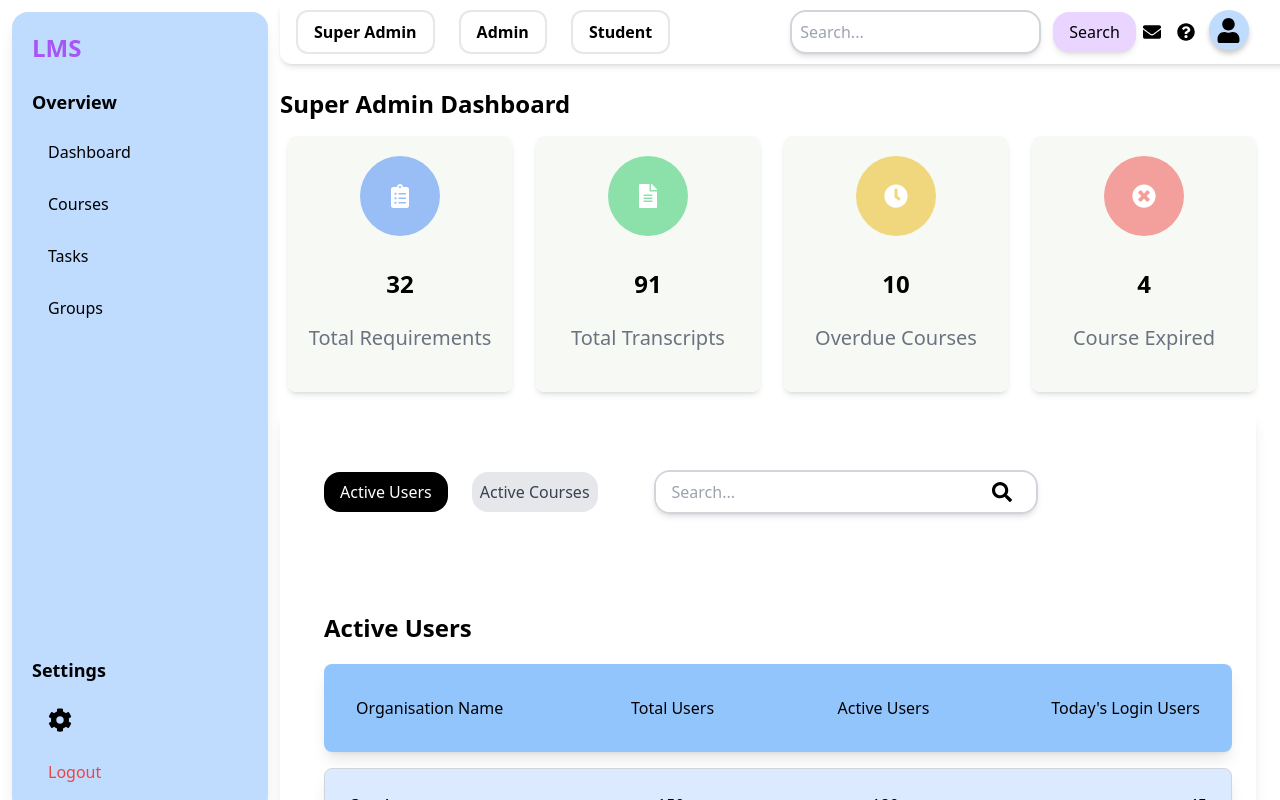
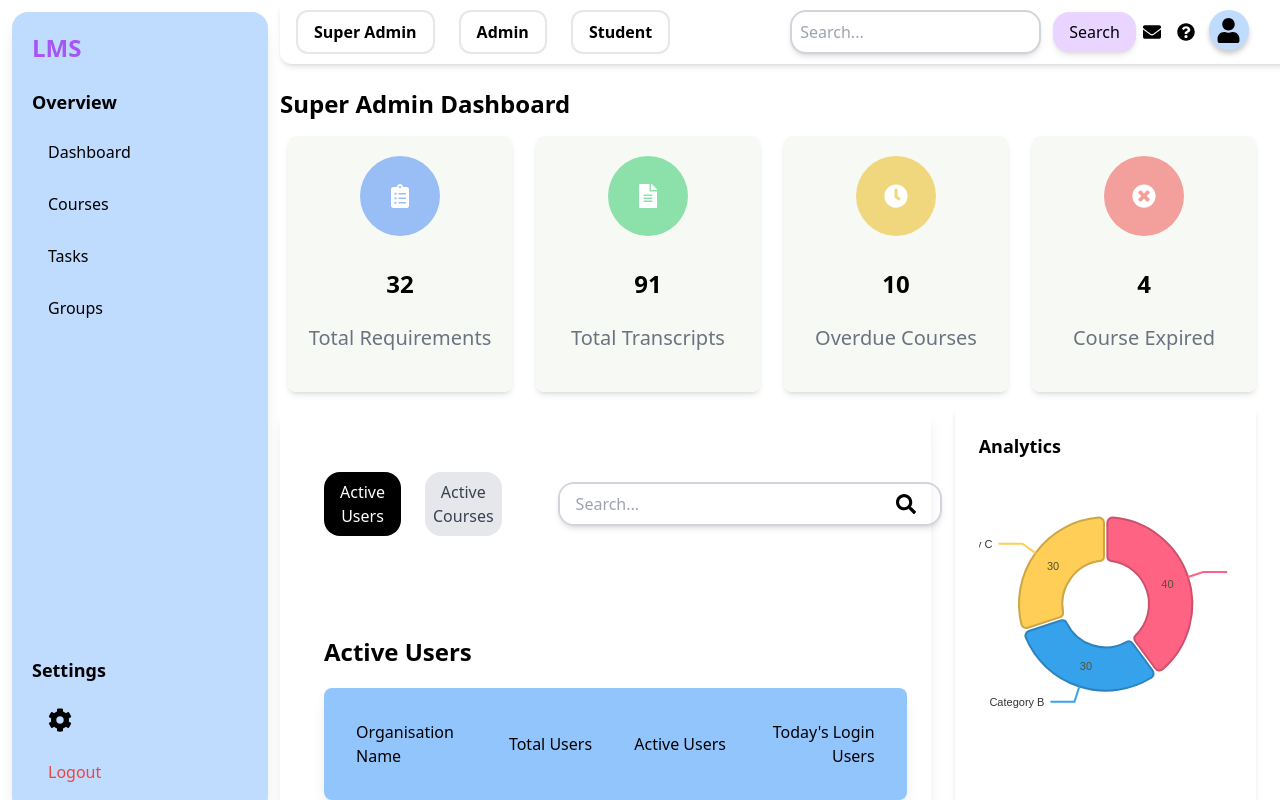
Before and after one commit to vivekelitelms/LMS-dashboard, a React (Vite) app: page /super-admin in a window 1280 px wide. Shown: the top 800 px of the page. Built offline with nearby package versions, Linux system fonts and the light colour scheme.

Commit message:
pie fixes

```diff
--- a/src/pages/AdminDashboard.jsx
+++ b/src/pages/AdminDashboard.jsx
@@ -140,6 +140,7 @@ export default function AdminDashboard() {
           innerRadius={0.5}
           padAngle={2}
           cornerRadius={5}
+          activeOuterRadiusOffset={8}
           colors={{ datum: "data.color" }}
           borderWidth={2}
           borderColor={{ from: "color", modifiers: [["darker", 0.6]] }}
@@ -148,7 +149,7 @@ export default function AdminDashboard() {
           arcLinkLabelsThickness={2}
           arcLinkLabelsColor={{ from: "color" }}
           arcLabelsSkipAngle={10}
-          arcLabelsTextColor={{ from: "color", modifiers: [["darker", 2]] }}
+          arcLabelsTextColor="#545333"
         />
       </div>
     </div>
--- a/src/pages/SuperAdminDashboard.jsx
+++ b/src/pages/SuperAdminDashboard.jsx
@@ -1,36 +1,37 @@
 import React from "react";
 import BaseLayout from "../layouts/BaseLayout";
 import { Card } from "../components/Card";
-import { FaClipboardList, FaFileAlt, FaClock, FaTimesCircle } from "react-icons/fa";
+import {
+  FaClipboardList,
+  FaFileAlt,
+  FaClock,
+  FaTimesCircle,
+} from "react-icons/fa";
 import ActiveList from "../Tables/ActiveList";
-import { ResponsivePie } from '@nivo/pie';
-
+import { ResponsivePie } from "@nivo/pie";
 
 export default function SuperAdminDashboard() {
-
   // Pie chart data
   const analyticsData = [
     {
-        "id": "Category A",
-        "label": "Category A",
-        "value": 40,
-        "color": "#FF6384"
+      id: "Category A",
+      label: "Category A",
+      value: 40,
+      color: "#FF6384",
     },
     {
-        "id": "Category B",
-        "label": "Category B",
-        "value": 30,
-        "color": "#36A2EB"
+      id: "Category B",
+      label: "Category B",
+      value: 30,
+      color: "#36A2EB",
     },
     {
-        "id": "Category C",
-        "label": "Category C",
-        "value": 30,
-        "color": "#FFCE56"
-      }
+      id: "Category C",
+      label: "Category C",
+      value: 30,
+      color: "#FFCE56",
+    },
   ];
-
-
 
   return (
     <BaseLayout>
@@ -68,30 +69,36 @@ export default function SuperAdminDashboard() {
           bgColor="bg-red-500/50"
         />
       </div>
-      <div className="lg:col-span-12 pt-4">
-          <ActiveList/>
-          <div className="p-6 bg-white shadow-md rounded-xl w-full mt-6">
+      <div className="flex w-full gap-x-6 pt-4">
+        {/* Active List on Left */}
+        <div className="w-2/3">
+          <ActiveList />
+        </div>
+
+        {/* Analytics on Right */}
+        <div className="w-1/3 p-6 bg-white shadow-md pt-4rounded-xl">
           <h3 className="font-semibold text-lg mb-4">Analytics</h3>
           <div className="w-full h-64">
             <ResponsivePie
               data={analyticsData}
-          margin={{ top: 40, right: 80, bottom: 80, left: 80 }}
+              margin={{ top: 40, right: 40, bottom: 40, left: 40 }}
               innerRadius={0.5}
-          padAngle={0.7}
-          cornerRadius={3}
+              padAngle={2}
+              cornerRadius={5}
               activeOuterRadiusOffset={8}
-          colors={d => d.data.color}
-          borderWidth={1}
-          borderColor="white"
-          enableArcLinkLabels={false}
-          enableArcLabels={true}
-          arcLabel={(e) => `${e.id}: ${e.value}%`}
+              colors={{ datum: "data.color" }}
+              borderWidth={2}
+              borderColor={{ from: "color", modifiers: [["darker", 0.6]] }}
+              arcLinkLabelsSkipAngle={10}
+              arcLinkLabelsTextColor="#333"
+              arcLinkLabelsThickness={2}
+              arcLinkLabelsColor={{ from: "color" }}
+              arcLabelsSkipAngle={10}
+              arcLabelsTextColor="#545333"
             />
           </div>
         </div>
-
       </div>
-
     </BaseLayout>
   );
 }
```
Lines whose indentation alone changed are shown as unchanged.
